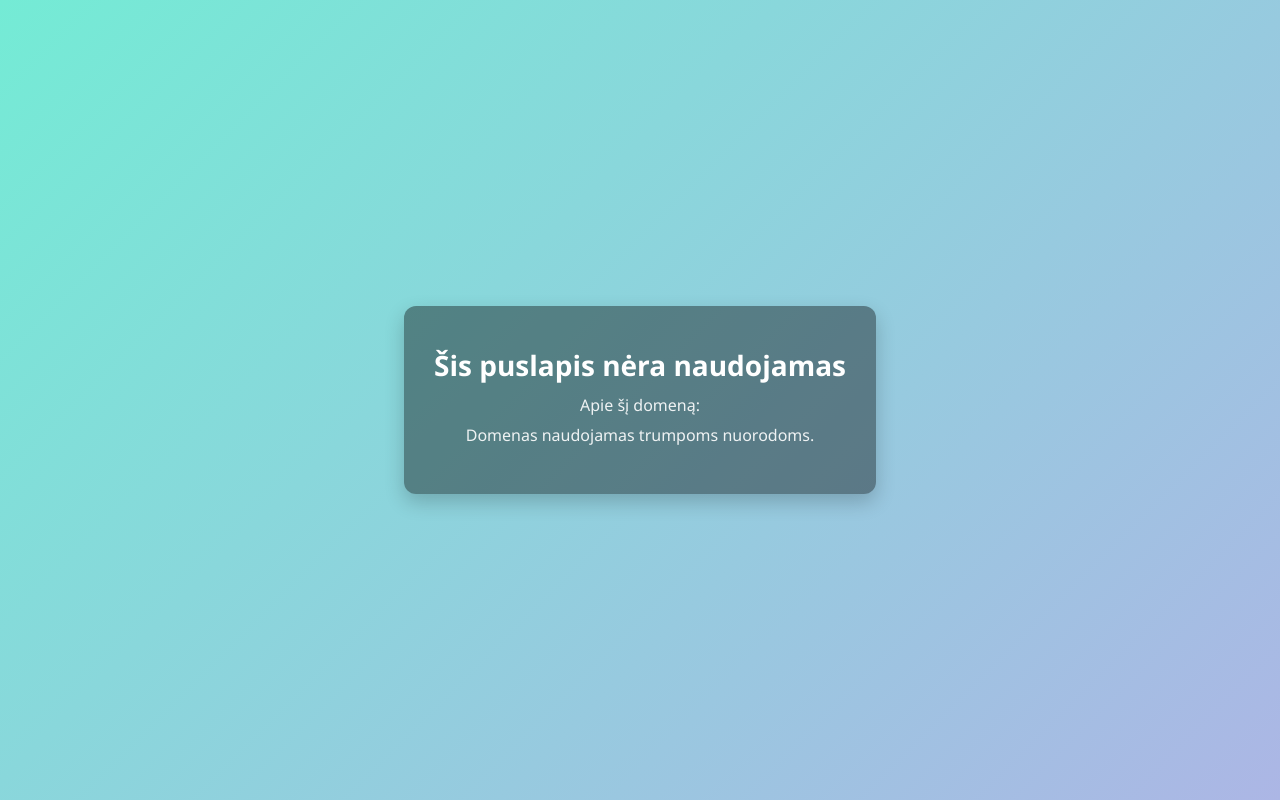
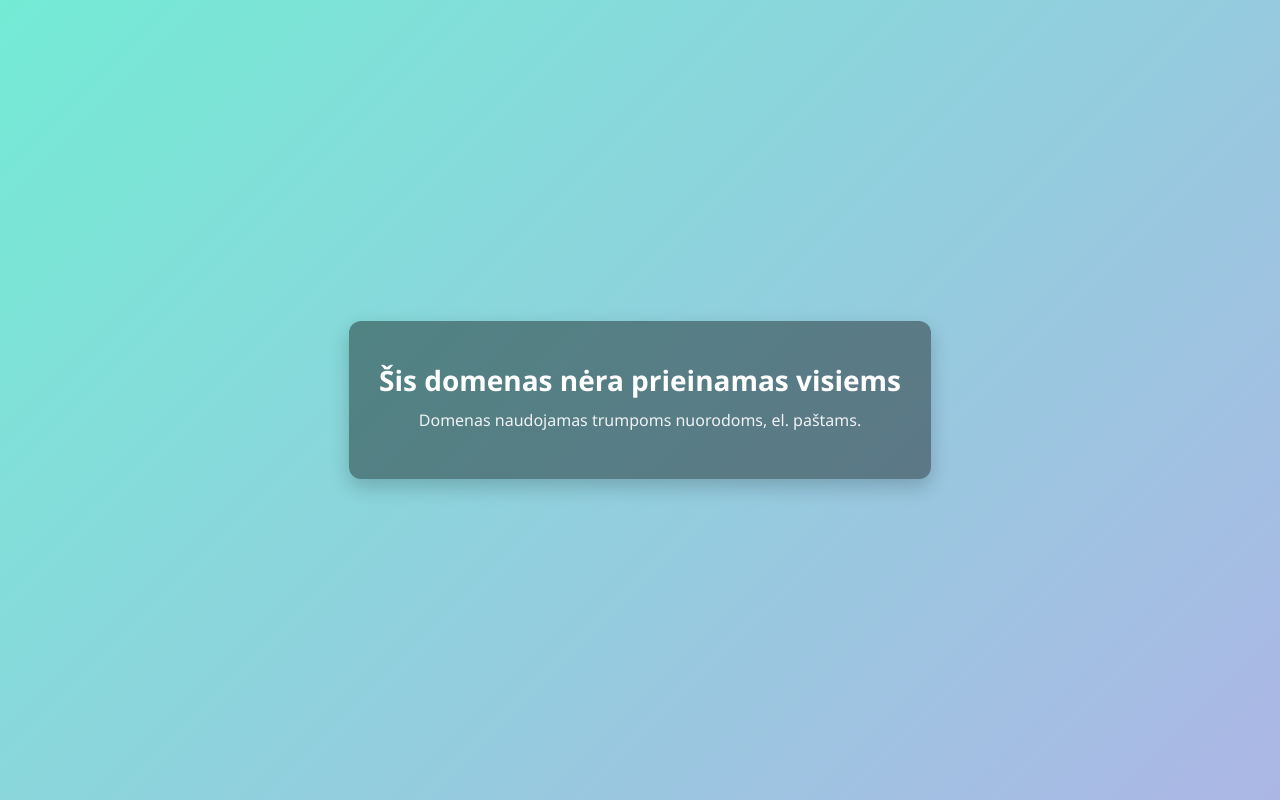
Before and after one commit to elijuxas8/InformacijosLink, a plain HTML site: page index.html in a window 1280 px wide. Drawn offline with Linux system fonts and the light colour scheme.

Commit message:
Update title and message for domain unavailability

```diff
--- a/index.html
+++ b/index.html
@@ -3,7 +3,7 @@
 <head>
   <meta charset="utf-8">
   <meta name="viewport" content="width=device-width,initial-scale=1">
-  <title>Puslapis neprieinamas</title>
+  <title>Domenas neprieinamas</title>
   <style>
     body {
       margin: 0;
@@ -35,9 +35,8 @@
 </head>
 <body>
   <div class="message">
-    <h1>Šis puslapis nėra naudojamas</h1>
-    <p>Apie šį domeną:</p>
-    <p>Domenas naudojamas trumpoms nuorodoms.</p>
+    <h1>Šis domenas nėra prieinamas visiems</h1>
+    <p>Domenas naudojamas trumpoms nuorodoms, el. paštams.</p>
   </div>
 </body>
 </html>
```
